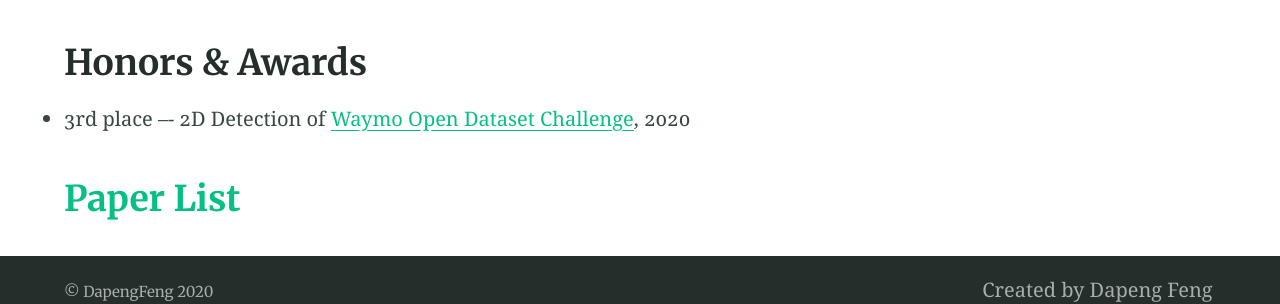
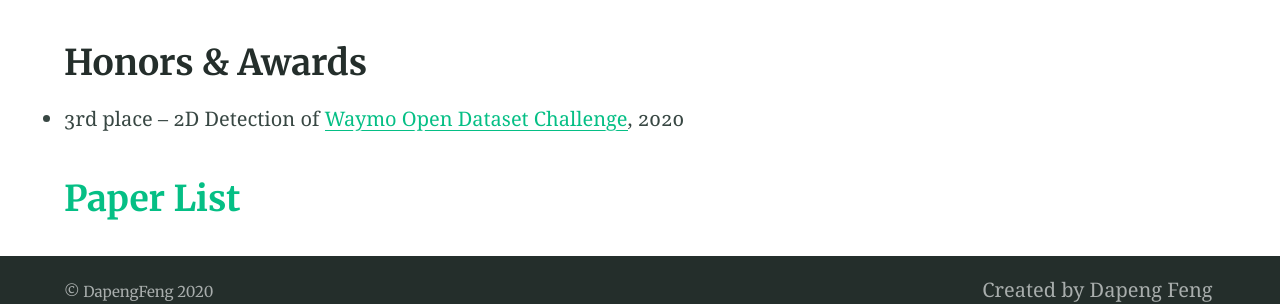
Before and after one commit to DapengFeng/dapengfeng.github.io, a Jekyll site: the page built from index.md, in a window 1280 px wide. Shown: the part 1226-1530 px from the top of the page. Built offline with Jekyll 4.4.1, drawn with Linux system fonts in a browser that asks for light colours; our own code applies the rules of GitHub Pages for plain Markdown files; a script that is not in the unit is left out.

Commit message:
update:2020-06-18

```diff
--- a/index.md
+++ b/index.md
@@ -16,7 +16,7 @@
 I'm interested in algorithms for **visual perception** (object recognition, localization, segmentation, pose estimation, ...) and **visual reasoning** (answering complex queries, often in natural lanuage, about images). My work explores topics in computer vision and machine/deep/statistical learning.
 
 ## Honors & Awards
-- 3rd place –- 2D Detection of [Waymo Open Dataset Challenge](https://waymo.com/open/challenges/2d-detection/#), 2020
+- 3rd place -- 2D Detection of [Waymo Open Dataset Challenge](https://waymo.com/open/challenges/2d-detection/#), 2020
 
 ## [Paper List](/assets/references.pdf)
 
```
